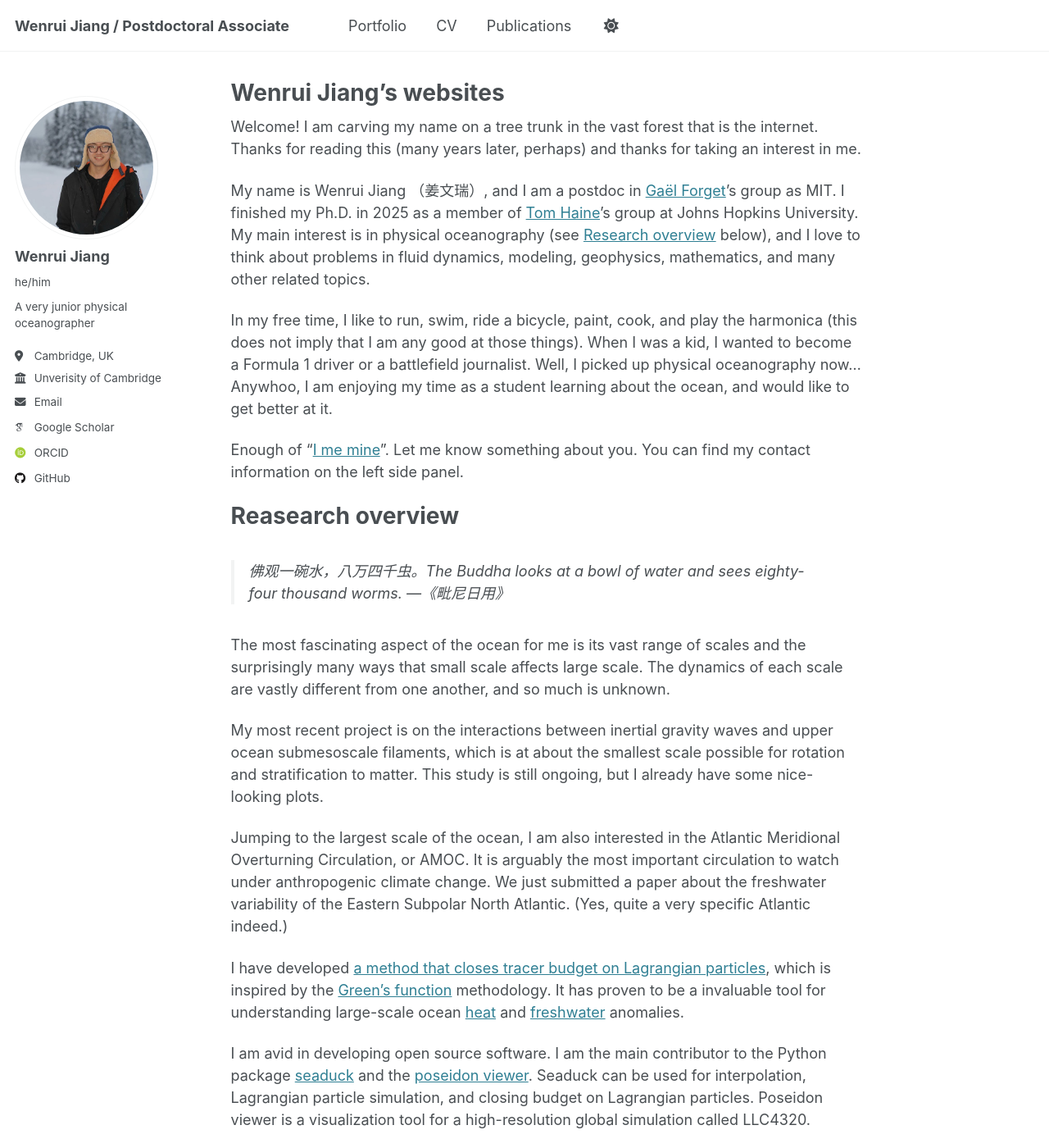
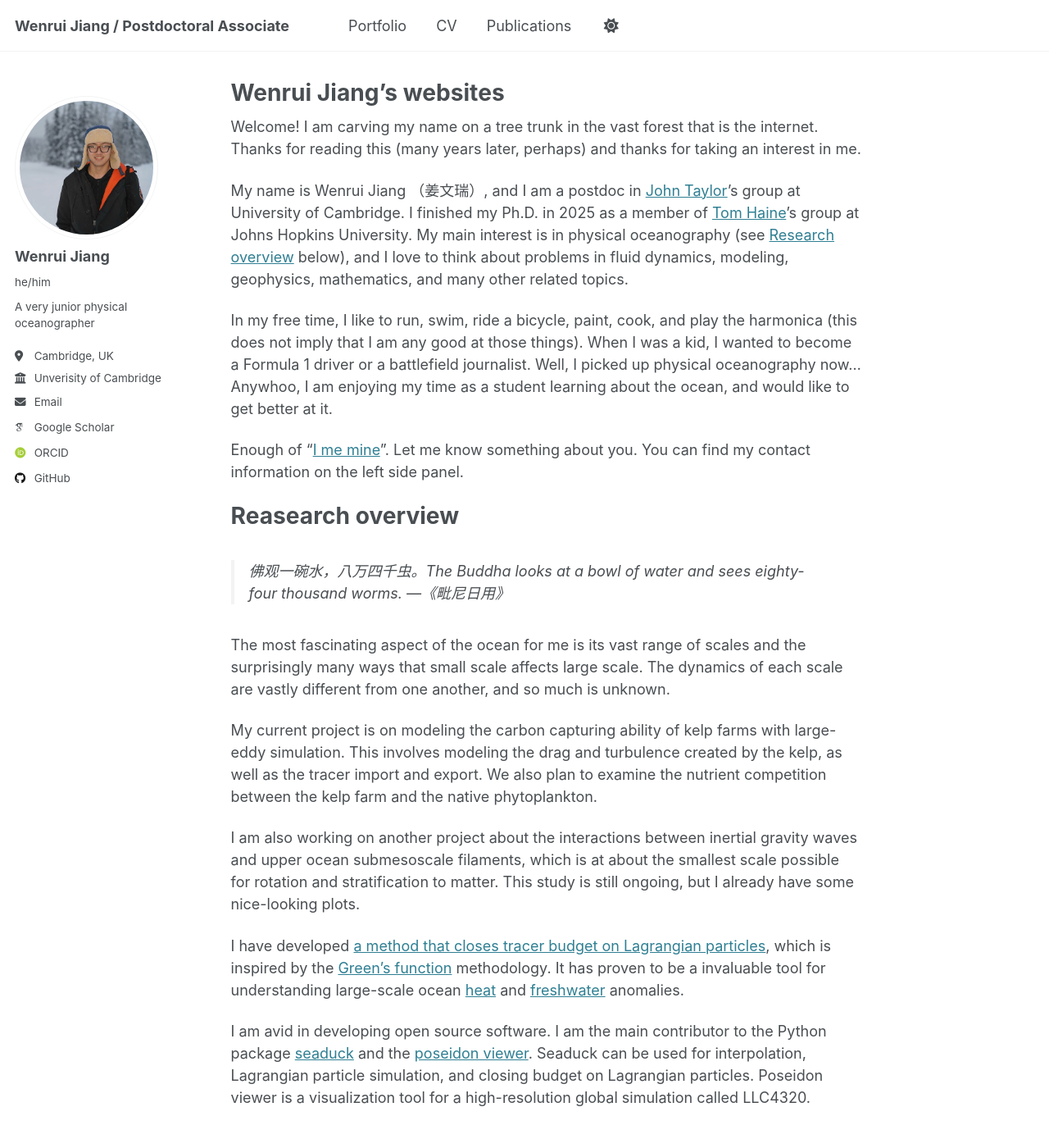
Before and after one commit to wenruijiang1/wenruijiang1.github.io, a Jekyll site: the page built from _pages/about.md, in a window 1280 px wide and 1400 px high. Shown: the whole window at 82% size. Built offline with Jekyll 4.4.1, drawn with Linux system fonts in a browser that asks for light colours; some web fonts are replaced.

Commit message:
add cv and update about

```diff
--- a/_pages/about.md
+++ b/_pages/about.md
@@ -9,7 +9,7 @@ redirect_from:
 
 Welcome! I am carving my name on a tree trunk in the vast forest that is the internet. Thanks for reading this (many years later, perhaps) and thanks for taking an interest in me.
 
-My name is Wenrui Jiang （姜文瑞）, and I am a postdoc in [Gaël Forget](https://www.gaelforget.net/)'s group as MIT. I finished my Ph.D. in 2025 as a member of [Tom Haine](https://sites.krieger.jhu.edu/haine/)'s group at Johns Hopkins University. My main interest is in physical oceanography (see [Research overview](#Research overview) below), and I love to think about problems in fluid dynamics, modeling, geophysics, mathematics, and many other related topics.
+My name is Wenrui Jiang （姜文瑞）, and I am a postdoc in [John Taylor](https://www.damtp.cam.ac.uk/user/jrt51/)'s group at University of Cambridge. I finished my Ph.D. in 2025 as a member of [Tom Haine](https://sites.krieger.jhu.edu/haine/)'s group at Johns Hopkins University. My main interest is in physical oceanography (see [Research overview](#Research overview) below), and I love to think about problems in fluid dynamics, modeling, geophysics, mathematics, and many other related topics.
 
 In my free time, I like to run, swim, ride a bicycle, paint, cook, and play the harmonica (this does not imply that I am any good at those things). When I was a kid, I wanted to become a Formula 1 driver or a battlefield journalist. Well, I picked up physical oceanography now... Anywhoo, I am enjoying my time as a student learning about the ocean, and would like to get better at it.
 
@@ -21,10 +21,10 @@ Enough of "[I me mine](https://www.youtube.com/watch?v=seqaTuXkqFI)". Let me kno
 
 The most fascinating aspect of the ocean for me is its vast range of scales and the surprisingly many ways that small scale affects large scale. The dynamics of each scale are vastly different from one another, and so much is unknown.
 
-My most recent project is on the interactions between inertial gravity waves and upper ocean submesoscale filaments, which is at about the smallest scale possible for rotation and stratification to matter. This study is still ongoing, but I already have some nice-looking plots.
+My current project is on modeling the carbon capturing ability of kelp farms with large-eddy simulation. This involves modeling the drag and turbulence created by the kelp, as well as the tracer import and export. We also plan to examine the nutrient competition between the kelp farm and the native phytoplankton.
 
-Jumping to the largest scale of the ocean, I am also interested in the Atlantic Meridional Overturning Circulation, or AMOC. It is arguably the most important circulation to watch under anthropogenic climate change. We just submitted a paper about the freshwater variability of the Eastern Subpolar North Atlantic. (Yes, quite a very specific Atlantic indeed.)
+I am also working on another project about the interactions between inertial gravity waves and upper ocean submesoscale filaments, which is at about the smallest scale possible for rotation and stratification to matter. This study is still ongoing, but I already have some nice-looking plots.
 
-I have developed [a method that closes tracer budget on Lagrangian particles](https://essopenarchive.org/users/814820/articles/1262688-tracer-budgets-on-lagrangian-trajectories), which is inspired by the [Green's function](https://essopenarchive.org/users/528978/articles/1215807-a-review-of-green-s-function-methods-for-tracer-timescales-and-pathways-in-ocean-models) methodology. It has proven to be a invaluable tool for understanding large-scale ocean [heat](https://www.researchsquare.com/article/rs-7762242/v1) and [freshwater](https://www.researchsquare.com/article/rs-7005007/v1) anomalies.
+I have developed [a method that closes tracer budget on Lagrangian particles](https://essopenarchive.org/users/814820/articles/1262688-tracer-budgets-on-lagrangian-trajectories), which is inspired by the [Green's function](https://essopenarchive.org/users/528978/articles/1215807-a-review-of-green-s-function-methods-for-tracer-timescales-and-pathways-in-ocean-models) methodology. It has proven to be a invaluable tool for understanding large-scale ocean [heat](https://www.nature.com/articles/s41467-026-76096-0) and [freshwater](https://agupubs.onlinelibrary.wiley.com/doi/10.1029/2025JC023736) anomalies.
 
 I am avid in developing open source software. I am the main contributor to the Python package [seaduck](https://github.com/MaceKuailv/seaduck) and the [poseidon viewer](https://web.idies.jhu.edu/poseidon-viewer/viewer/index.html). Seaduck can be used for interpolation, Lagrangian particle simulation, and closing budget on Lagrangian particles. Poseidon viewer is a visualization tool for a high-resolution global simulation called LLC4320.
```
Also changed, not shown: 1 other file.
